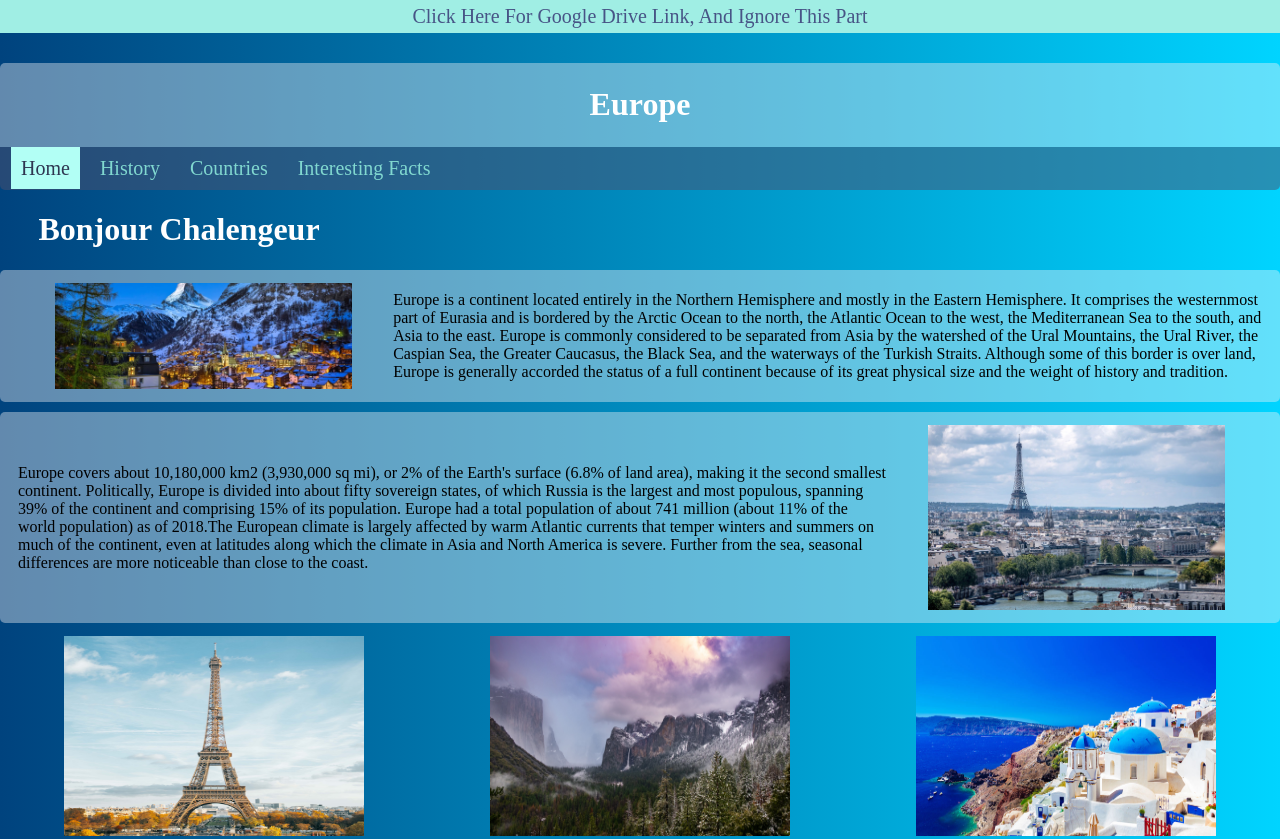
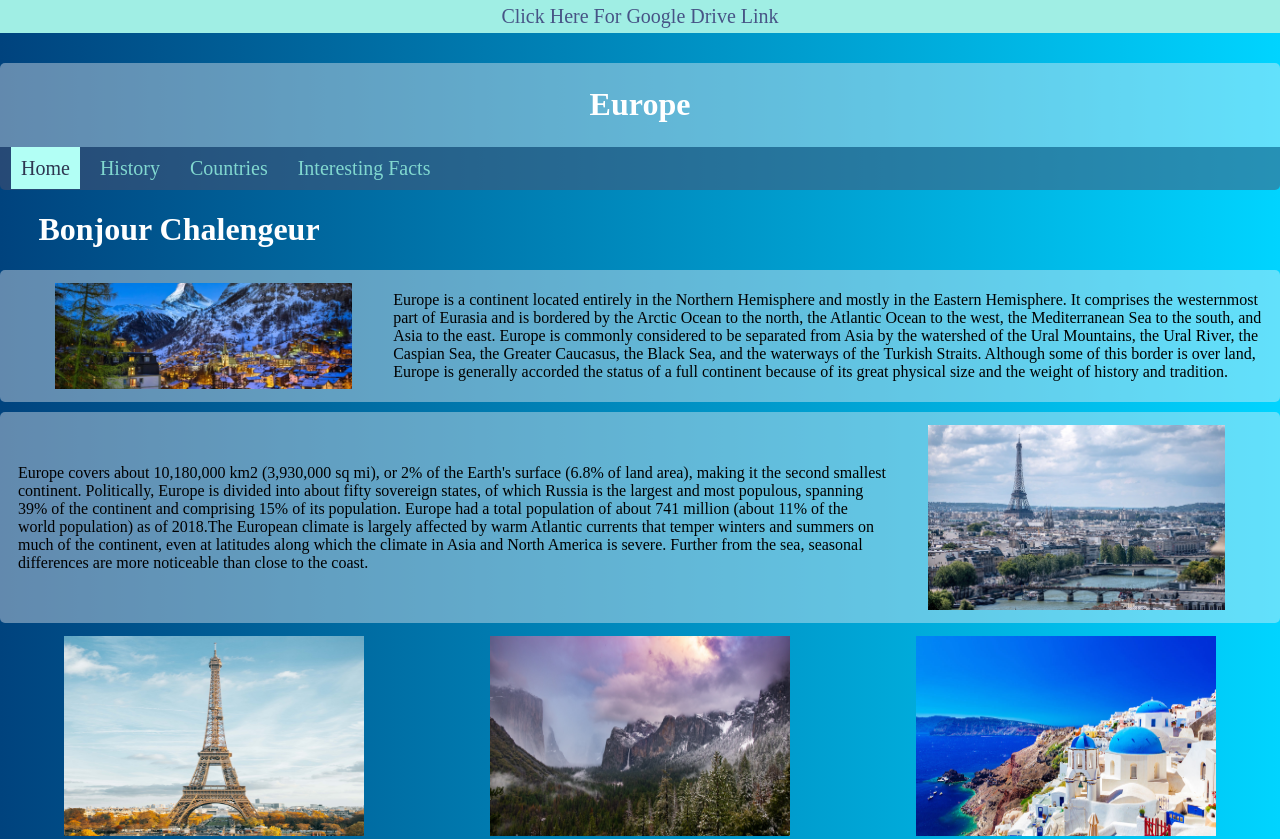
Before and after one commit to Dhruv1611/Crack-The-Code, a plain HTML site: page index.html in a window 1280 px wide. Drawn offline with Linux system fonts and the light colour scheme.

Commit message:
Update index.html

```diff
--- a/index.html
+++ b/index.html
@@ -57,7 +57,7 @@ document.onkeydown = function(e) {
 <link rel="stylesheet" href="Css/stylesheet.css">
 </head>
 <body oncontextmenu="return false;">
- <a href="https://drive.google.com/drive/folders/1ylTGit7hhy-ECXFkL0UAyL4t54Y6At_T?usp=sharing" target="_blank" style="font-size:20px; text-decoration:none;margin:0px 0px 30px;padding:5px; text-align: center;font-style: italic,bold; ">Click Here For Google Drive Link, And Ignore This Part </a>
+ <a href="https://drive.google.com/drive/folders/1ylTGit7hhy-ECXFkL0UAyL4t54Y6At_T?usp=sharing" target="_blank" style="font-size:20px; text-decoration:none;margin:0px 0px 30px;padding:5px; text-align: center;font-style: italic,bold; ">Click Here For Google Drive Link</a>
 <div class="header">
 <h1>Europe</h1>
 </div>
```
